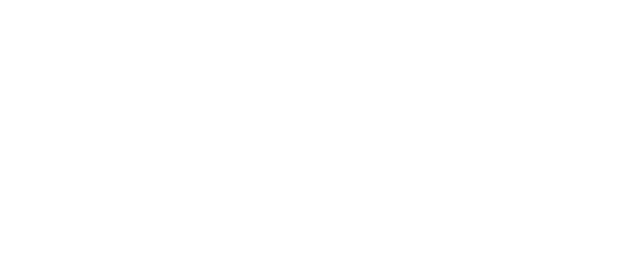
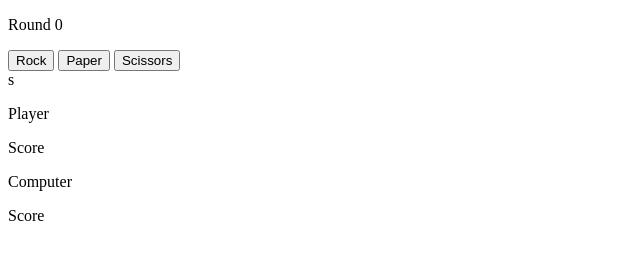
Before and after one commit to Acid-Free/rock-paper-scissors, a plain HTML site: page index.html in a window 1280 px wide. Shown: the whole page, without its empty margins (0-640 px from the left). Drawn offline with Linux system fonts and the light colour scheme.

Commit message:
Add html elements

```diff
--- a/index.html
+++ b/index.html
@@ -10,7 +10,28 @@
 </head>
 
 <body>
-
+  <div class="main-div">
+    <p id="round-text">Round 0</p>
+    <button id="rock-btn">Rock</button>
+    <button id="Paper-btn">Paper</button>
+    <button id="Scissors-btn">Scissors</button>
+    <div id="result-div">
+      <div id="result-text">s</div>
+      <div>
+        <p>Player</p>
+        <div class="score-div">
+          <p>Score</p>
+          <p id="player-score"></p>
+        </div>
+        <div>
+          <p>Computer</p>
+          <div class="score-div">
+            <p>Score</p>
+            <p id="computer-score"></p>
+          </div>
+        </div>
+      </div>
+    </div>
 </body>
 
 </html>
```
